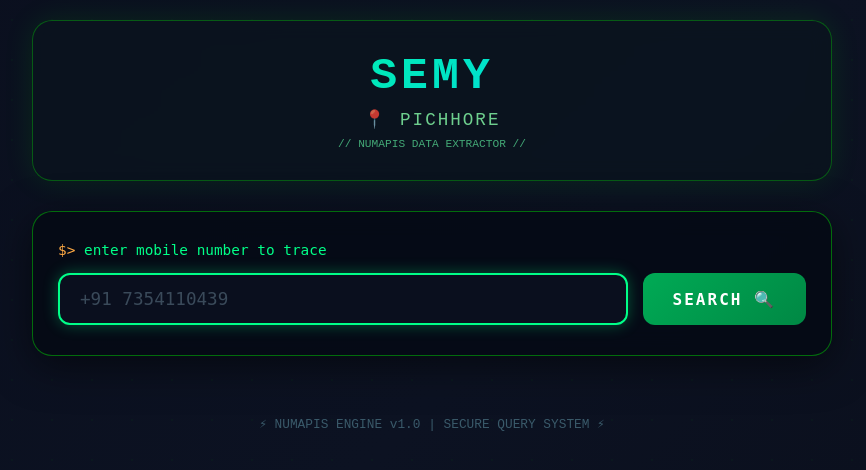
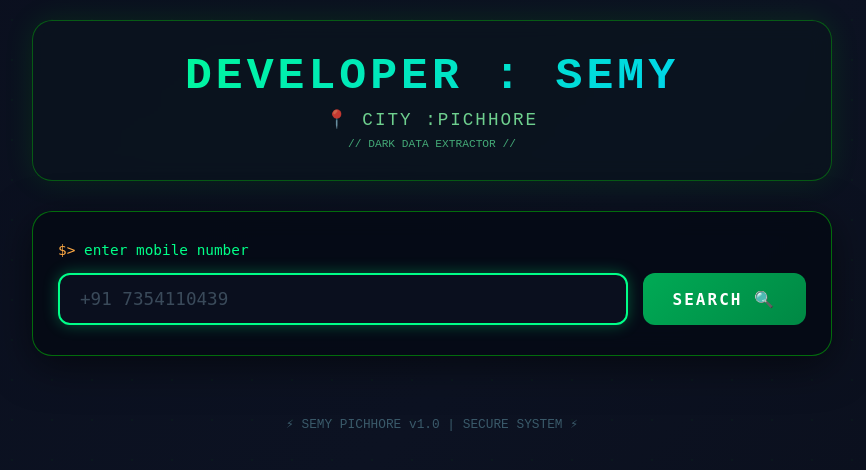
Before and after one commit to heresemy/SEMY-DARK, a FastAPI app: page / in a window 1280 px wide. Shown: the top 470 px of the page, without its empty margins (208-1074 px from the left). Run offline with FastAPI, Linux system fonts and the light colour scheme.

Commit message:
Update index.html

```diff
--- a/templates/index.html
+++ b/templates/index.html
@@ -313,14 +313,14 @@
     <div class="container">
         <!-- Header with Developer Info -->
         <div class="header">
-            <div class="developer-name glitch-text">SEMY</div>
-            <div class="city-name">PICHHORE</div>
-            <div style="font-size: 0.7rem; color: #44aa77; margin-top: 8px;">// NUMAPIS DATA EXTRACTOR //</div>
+            <div class="developer-name glitch-text">DEVELOPER : SEMY </div>
+            <div class="city-name">CITY :PICHHORE</div>
+            <div style="font-size: 0.7rem; color: #44aa77; margin-top: 8px;">// DARK DATA EXTRACTOR //</div>
         </div>
 
         <!-- Search Form -->
         <div class="search-card">
-            <div class="terminal-prompt">enter mobile number to trace</div>
+            <div class="terminal-prompt">enter mobile number </div>
             <form method="POST" action="/search" id="searchForm">
                 <div class="input-group">
                     <input type="tel" name="number" class="number-input" placeholder="+91 7354110439" maxlength="10" pattern="[0-9]{10}" required>
@@ -379,7 +379,7 @@
                             <div class="detail-value">{{ record.mobile | default('N/A') }}</div>
                         </div>
                         <div class="detail-row">
-                            <div class="detail-label">🔄 ALT NUMBER:</div>
+                            <div class="detail-label">🔄 SECOND NUMBER:</div>
                             <div class="detail-value">{{ record.alternate_number | default('N/A') }}</div>
                         </div>
                         <div class="detail-row">
@@ -417,7 +417,7 @@
         {% endif %}
 
         <div class="footer">
-            ⚡ NUMAPIS ENGINE v1.0 | SECURE QUERY SYSTEM ⚡
+            ⚡ SEMY PICHHORE v1.0 | SECURE SYSTEM ⚡
         </div>
     </div>
 
```
